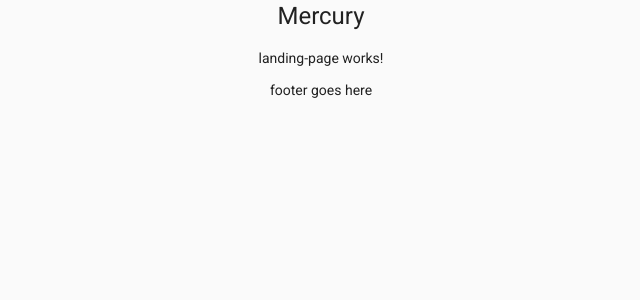
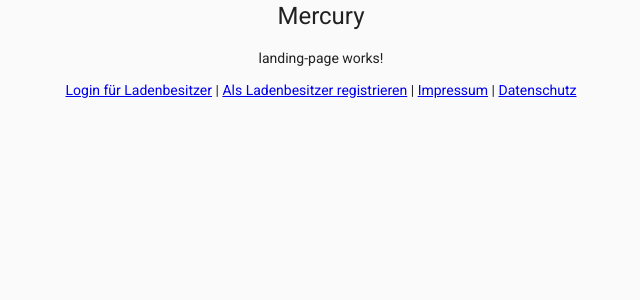
Before and after one commit to lokaler-kaufen/lokaler-kaufen-app, an Angular app in the folder frontend/: page / in a window 1280 px wide. Shown: the top 300 px of the page, without its empty margins (319-959 px from the left). Built offline with nearby package versions, Linux system fonts and the light colour scheme.

Commit message:
Frontend: Created bare footer

```diff
--- a/frontend/src/app/app.component.html
+++ b/frontend/src/app/app.component.html
@@ -7,7 +7,13 @@
   <router-outlet></router-outlet>
 
   <div class="footer">
-    footer goes here
+    <a [routerLink]="'login'">Login für Ladenbesitzer</a>
+    |
+    <a [routerLink]="'create-shop'">Als Ladenbesitzer registrieren</a>
+    |
+    <a [routerLink]="'imprint'">Impressum</a>
+    |
+    <a [routerLink]="'privacy'">Datenschutz</a>
   </div>
 
 </main>
```
Also changed, not shown: frontend/src/app/app-routing.module.ts (+7 -1 lines).
